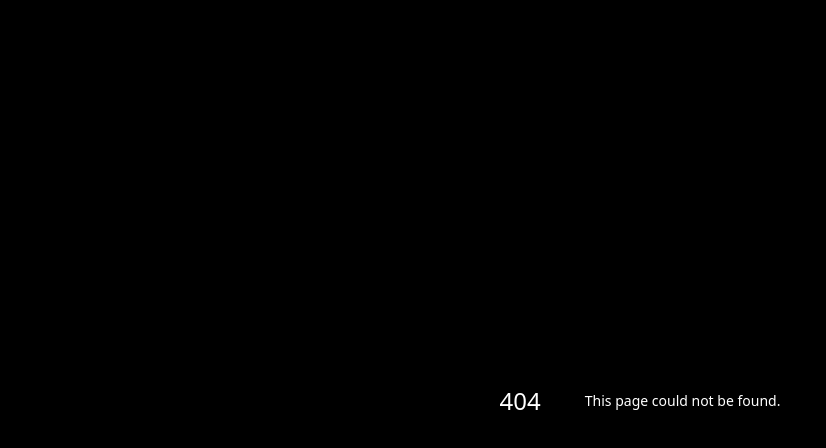
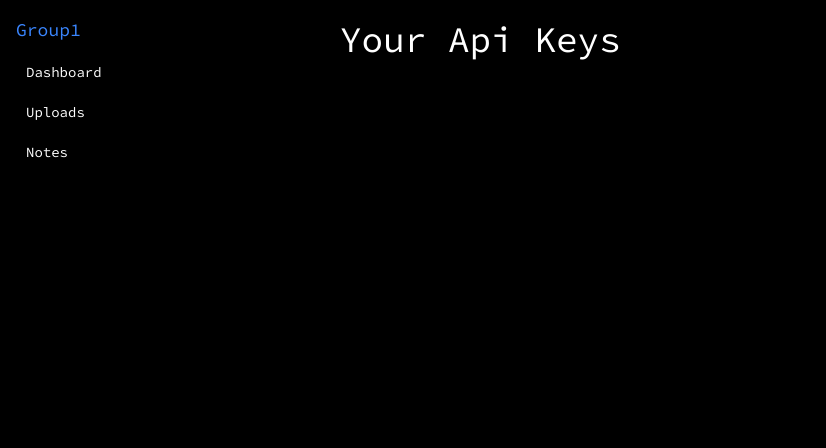
Before and after one commit to BRAVO68WEB/shx, a Next.js app in the folder packages/dashboard/: page /dashboard/apiKeys in a window 1280 px wide. Before the commit this address had no page. Shown: the top 448 px of the page, without its empty margins (0-826 px from the left). Built offline with nearby package versions, Linux system fonts and the light colour scheme.

Commit message:
started with api keys

```diff
--- /dev/null
+++ b/packages/dashboard/app/(dashboard)/dashboard/apiKeys/page.tsx
@@ -0,0 +1,14 @@
+import React from 'react'
+
+function Page() {
+  return (
+    <div className=''>
+        <h1 className='text-4xl'>
+            Your Api Keys
+        </h1>
+
+    </div>
+  )
+}
+
+export default Page
--- a/packages/dashboard/app/(dashboard)/dashboard/notes/page.tsx
+++ b/packages/dashboard/app/(dashboard)/dashboard/notes/page.tsx
@@ -5,9 +5,8 @@ import React from 'react'
 function Page() {
   return (
 		<>
-			<h1 className="text-4xl ">Notes</h1>
+			<h1 className="text-4xl">Notes</h1>
             <Notes />
-
 		</>
 	);
 }
--- a/packages/dashboard/app/(dashboard)/dashboard/uploads/page.tsx
+++ b/packages/dashboard/app/(dashboard)/dashboard/uploads/page.tsx
@@ -2,11 +2,7 @@ import UploadsList from '@/components/Lists/UploadsList';
 import React from 'react';
 
 const Uploads = () => {
-	return (
-		<>
-			<UploadsList />
-		</>
-	);
+	return <UploadsList />;
 };
 
 export default Uploads;
```
